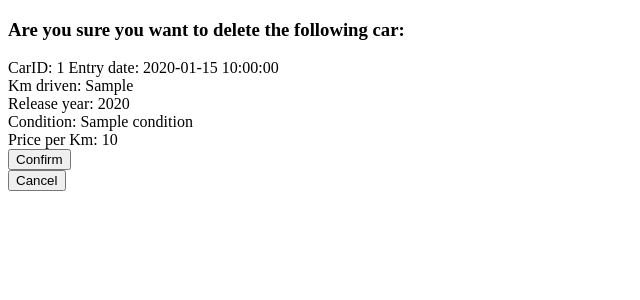
After one commit to hazelgwan/COEN6311, a Flask app: template providerInterface_Flask/templates/delete_confirmation.html in a window 1280 px wide. The commit adds this page. Shown: the top 300 px of the page, without its empty margins (0-640 px from the left). Run offline with Flask 2, Linux system fonts and the light colour scheme; the template is opened without the code that fills it: most values are stand-ins (such as "Sample title", 1, 10 or a date in 2020).

Commit message:
Sprint1 CT wrap up final ver

```diff
--- a/providerInterface_Flask/app.py
+++ b/providerInterface_Flask/app.py
@@ -2,6 +2,8 @@ from flask import Flask, redirect, url_for, render_template, request
 # To start server :
 # First: C:\Users\OS\COEN6311\car-rental-all-class
 # Then: ./mvnw spring-boot:run
+from datetime import date
+
 import requests, uuid, json
 
 app = Flask(__name__)
@@ -40,7 +42,20 @@ def car_list():
 @app.route("/add_car_form")
 def add_car_form():
 
-    return render_template("add_car_form.html")
+    today = date.today()
+    d1 = today.strftime("%Y-%m-%d")
+
+    return render_template("add_car_form.html",today = d1)
+
+@app.route("/delete_confirmation", methods=["POST"])
+def delete_confirmation():
+    deleteID = str(request.form.get("DeleteID"))
+    entryDate = str(request.form.get("DeleteEntrydate"))
+    kmDriven = str(request.form.get("DeleteKmdriven"))
+    releaseYear = str(request.form.get("DeleteReleaseyear"))
+    condition = str(request.form.get("DeleteCondition"))
+    priceKm = str(request.form.get("DeletePricekm"))
+    return render_template("delete_confirmation.html", deleteID = deleteID, entryDate = entryDate, kmDriven = kmDriven, releaseYear = releaseYear, condition = condition, priceKm = priceKm)
 
 @app.route("/delete", methods=["POST"])
 def delete():
--- /dev/null
+++ b/providerInterface_Flask/templates/delete_confirmation.html
@@ -0,0 +1,22 @@
+<!DOCTYPE html>
+<html lang="en">
+<head>
+    <meta charset="UTF-8">
+    <meta name="viewport" content="width=device-width, initial-scale=1.0">
+    <title>Document</title>
+</head>
+<body>
+    <h3>Are you sure you want to delete the following car:</h3>
+    <form id="delete_form" action="{{ url_for('delete') }}" method="post">
+        <label>CarID: {{deleteID}}</label>
+        <input type="hidden" name="DeleteID" value={{deleteID}}>
+        <label>Entry date: {{entryDate}}</label> <br>
+        <label>Km driven: {{kmDriven}}</label> <br>
+        <label>Release year: {{releaseYear}}</label> <br>
+        <label>Condition: {{condition}}</label> <br>
+        <label>Price per Km: {{priceKm}}</label> <br>
+        <input type="submit" value="Confirm">
+    </form>
+    <a href="{{url_for('car_list')}}"><button>Cancel</button></a>
+</body>
+</html>
```
Also changed, not shown: providerInterface_Flask/static/js/car_list.js (added, +29 -0 lines), providerInterface_Flask/templates/add_car_form.html (+4 -4 lines), providerInterface_Flask/templates/car_list.html (+20 -8 lines).
